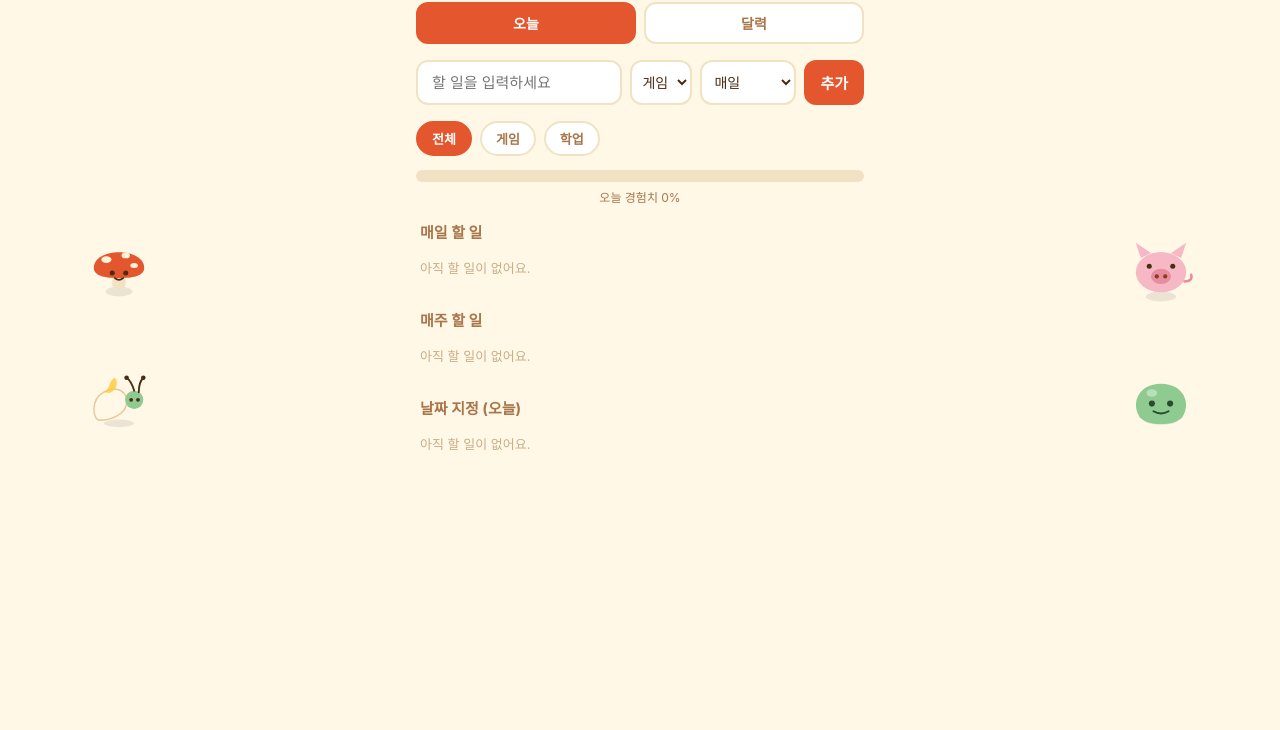
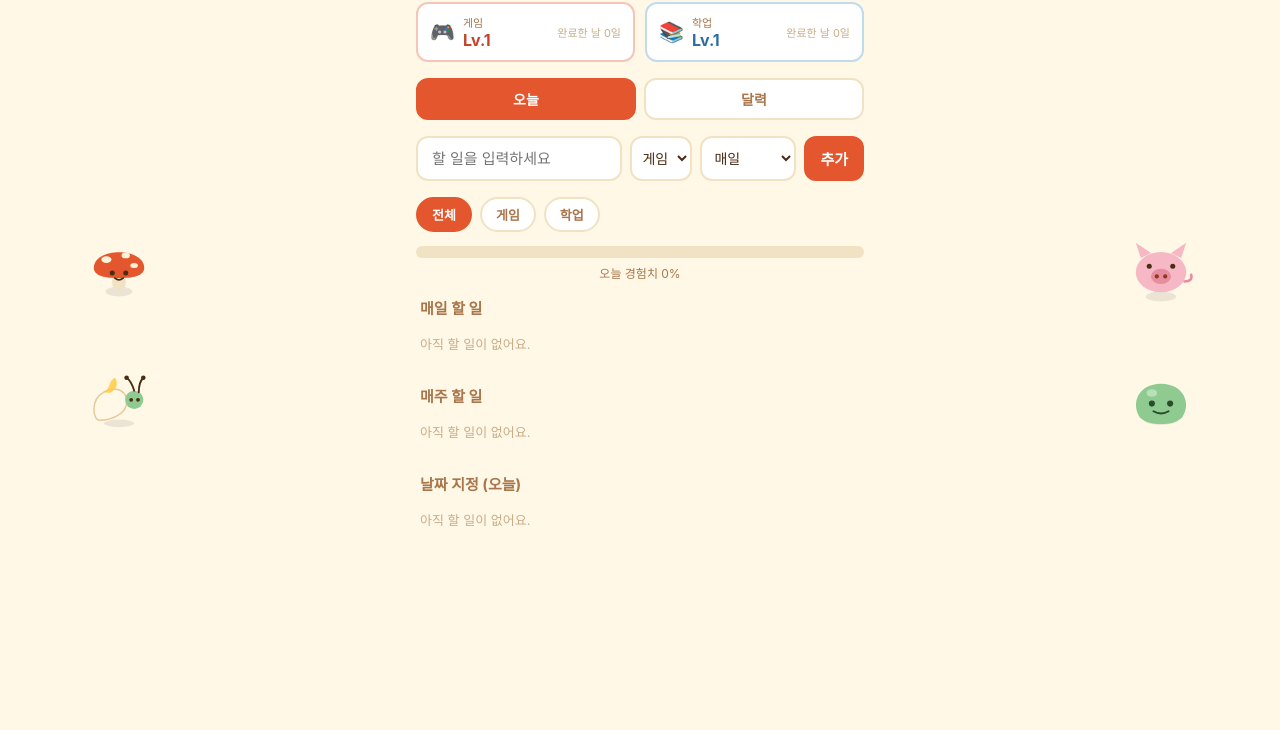
Before and after one commit to lyukaram-art/checklist-app, a website with bundled scripts: page index.html in a window 1280 px wide. Shown: the part 70-800 px from the top of the page. Built offline with nearby package versions, Linux system fonts and the light colour scheme.

Commit message:
Add per-category level system (game/study)
Counts days where every task in a category was fully checked off,
using the same merged history+date-task logic as the calendar, and
shows a level (days cleared + 1) for game and study separately.

```diff
--- a/app.js
+++ b/app.js
@@ -37,6 +37,10 @@ const els = {
   dayDetailList: document.getElementById('dayDetailList'),
   expBarFill: document.getElementById('expBarFill'),
   expBarLabel: document.getElementById('expBarLabel'),
+  gameLevelValue: document.getElementById('gameLevelValue'),
+  gameLevelDays: document.getElementById('gameLevelDays'),
+  studyLevelValue: document.getElementById('studyLevelValue'),
+  studyLevelDays: document.getElementById('studyLevelDays'),
 };
 
 let tasks = loadLocalTasks();
@@ -210,6 +214,32 @@ function render() {
   renderList(els.dateList, dateTasks, { showDate: true });
 
   renderExpBar([...dailyTasks, ...weeklyTasks, ...dateTasks]);
+  renderLevels();
+}
+
+function computeCategoryLevels() {
+  const clearDays = { game: 0, study: 0 };
+  for (const dateKey of Object.keys(history)) {
+    const items = getDayItems(dateKey);
+    for (const cat of ['game', 'study']) {
+      const catItems = items.filter(t => t.category === cat);
+      if (catItems.length > 0 && catItems.every(t => t.checked)) {
+        clearDays[cat] += 1;
+      }
+    }
+  }
+  return {
+    game: { days: clearDays.game, level: clearDays.game + 1 },
+    study: { days: clearDays.study, level: clearDays.study + 1 },
+  };
+}
+
+function renderLevels() {
+  const levels = computeCategoryLevels();
+  els.gameLevelValue.textContent = `Lv.${levels.game.level}`;
+  els.gameLevelDays.textContent = `완료한 날 ${levels.game.days}일`;
+  els.studyLevelValue.textContent = `Lv.${levels.study.level}`;
+  els.studyLevelDays.textContent = `완료한 날 ${levels.study.days}일`;
 }
 
 function renderExpBar(todayItems) {
--- a/index.html
+++ b/index.html
@@ -84,6 +84,25 @@
 
     <p id="notifyStatus" class="sync-status hidden"></p>
 
+    <div class="level-row">
+      <div class="level-card level-card-game">
+        <span class="level-icon">🎮</span>
+        <div class="level-info">
+          <span class="level-label">게임</span>
+          <span id="gameLevelValue" class="level-value">Lv.1</span>
+        </div>
+        <span id="gameLevelDays" class="level-days">완료한 날 0일</span>
+      </div>
+      <div class="level-card level-card-study">
+        <span class="level-icon">📚</span>
+        <div class="level-info">
+          <span class="level-label">학업</span>
+          <span id="studyLevelValue" class="level-value">Lv.1</span>
+        </div>
+        <span id="studyLevelDays" class="level-days">완료한 날 0일</span>
+      </div>
+    </div>
+
     <nav class="tab-nav">
       <button id="todayTabBtn" class="tab-btn active">오늘</button>
       <button id="calendarTabBtn" class="tab-btn">달력</button>
--- a/style.css
+++ b/style.css
@@ -47,6 +47,66 @@ body {
   align-items: center;
   justify-content: space-between;
   margin-bottom: 12px;
+}
+
+.level-row {
+  display: flex;
+  gap: 10px;
+  margin-bottom: 16px;
+}
+
+.level-card {
+  flex: 1;
+  display: flex;
+  align-items: center;
+  gap: 8px;
+  background: #fff;
+  border-radius: 12px;
+  padding: 10px 12px;
+  border: 2px solid #F1E2C3;
+}
+
+.level-card-game {
+  border-color: #F5C6B8;
+}
+
+.level-card-study {
+  border-color: #BFDCEF;
+}
+
+.level-icon {
+  font-size: 20px;
+}
+
+.level-info {
+  display: flex;
+  flex-direction: column;
+  flex: 1;
+}
+
+.level-label {
+  font-size: 11px;
+  color: #A9754A;
+}
+
+.level-value {
+  font-size: 16px;
+  font-weight: 700;
+}
+
+.level-card-game .level-value {
+  color: #C4432B;
+}
+
+.level-card-study .level-value {
+  color: #2E6DA4;
+}
+
+.level-days {
+  font-size: 11px;
+  color: #C9AD87;
+  text-align: right;
+  white-space: nowrap;
 }
 
 .header h1 {
```
